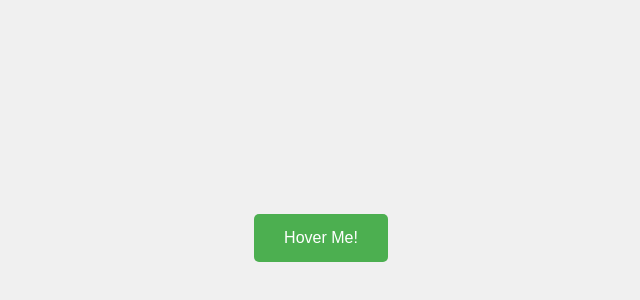
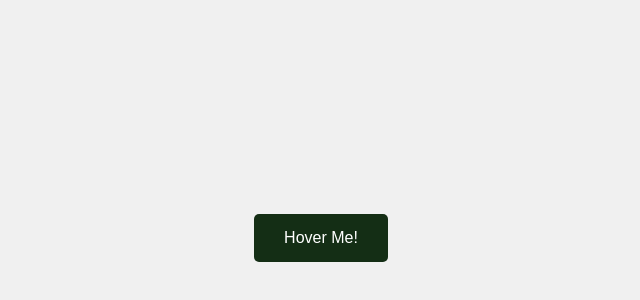
Before and after one commit to arkopash-ops/html-css-bs-practice, a website: page 2-css-basics/anime.html in a window 1280 px wide. Shown: the part 170-470 px from the top of the page, without its empty margins (319-959 px from the left). Drawn offline with Linux system fonts and the light colour scheme.

Commit message:
2. CSS Basics 07-01-2026

```diff
--- a/2-css-basics/anime.html
+++ b/2-css-basics/anime.html
@@ -17,7 +17,7 @@
       }
 
       .animated-button {
-        background-color: #4caf50;
+        background-color: #142e15;
         color: white;
         padding: 15px 30px;
         border: none;
@@ -28,7 +28,7 @@
       }
 
       .animated-button:hover {
-        background-color: #45a049;
+        background-color: #4caf50;
         transform: scale(5.5);
       }
     </style>
```
